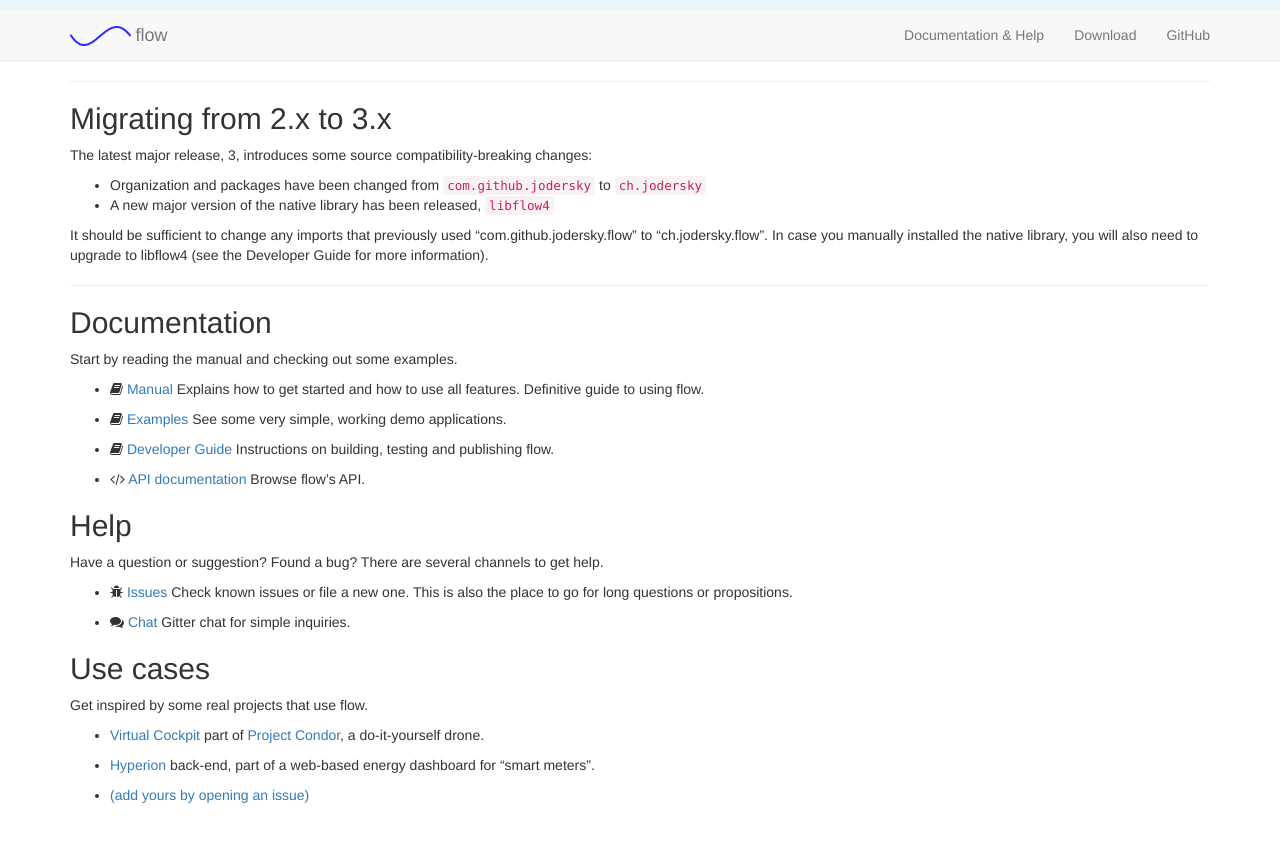
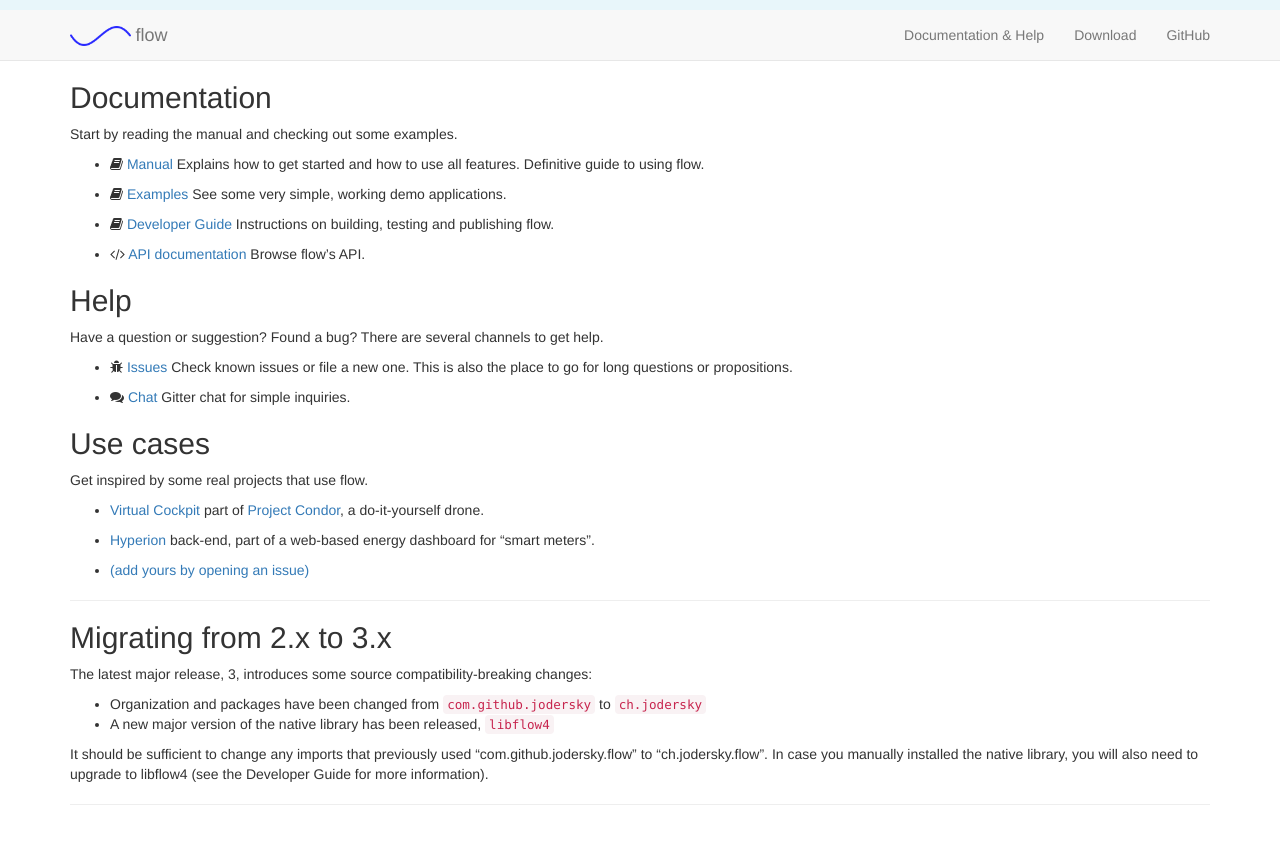
Before and after one commit to jodersky/akka-serial, a Jekyll site: the page built from documentation/index.md, in a window 1280 px wide. Shown: the top 844 px of the page. Built offline with Jekyll 4.4.1, drawn with Linux system fonts in a browser that asks for light colours; part of the change alters nothing that is shown.

```diff
--- a/documentation/index.md
+++ b/documentation/index.md
@@ -2,20 +2,6 @@
 layout: page
 title: Documentation
 ---
-
------
-
-## Migrating from 2.x to 3.x
-
-The latest major release, 3, introduces some source compatibility-breaking changes:
-
-- Organization and packages have been changed from `com.github.jodersky` to `ch.jodersky`
-- A new major version of the native library has been released, `libflow4`
-
-It should be sufficient to change any imports that previously used "com.github.jodersky.flow" to "ch.jodersky.flow".
-In case you manually installed the native library, you will also need to upgrade to libflow4 (see the Developer Guide for more information).
-
------
 
 ## Documentation
 
@@ -50,3 +36,17 @@ Get inspired by some real projects that use flow.
 - [Hyperion](https://github.com/mthmulders/hyperion) back-end, part of a web-based energy dashboard for "smart meters".
 
 - [(add yours by opening an issue)](https://github.com/jodersky/flow/issues)
+
+-----
+
+## Migrating from 2.x to 3.x
+
+The latest major release, 3, introduces some source compatibility-breaking changes:
+
+- Organization and packages have been changed from `com.github.jodersky` to `ch.jodersky`
+- A new major version of the native library has been released, `libflow4`
+
+It should be sufficient to change any imports that previously used "com.github.jodersky.flow" to "ch.jodersky.flow".
+In case you manually installed the native library, you will also need to upgrade to libflow4 (see the Developer Guide for more information).
+
+-----
```
